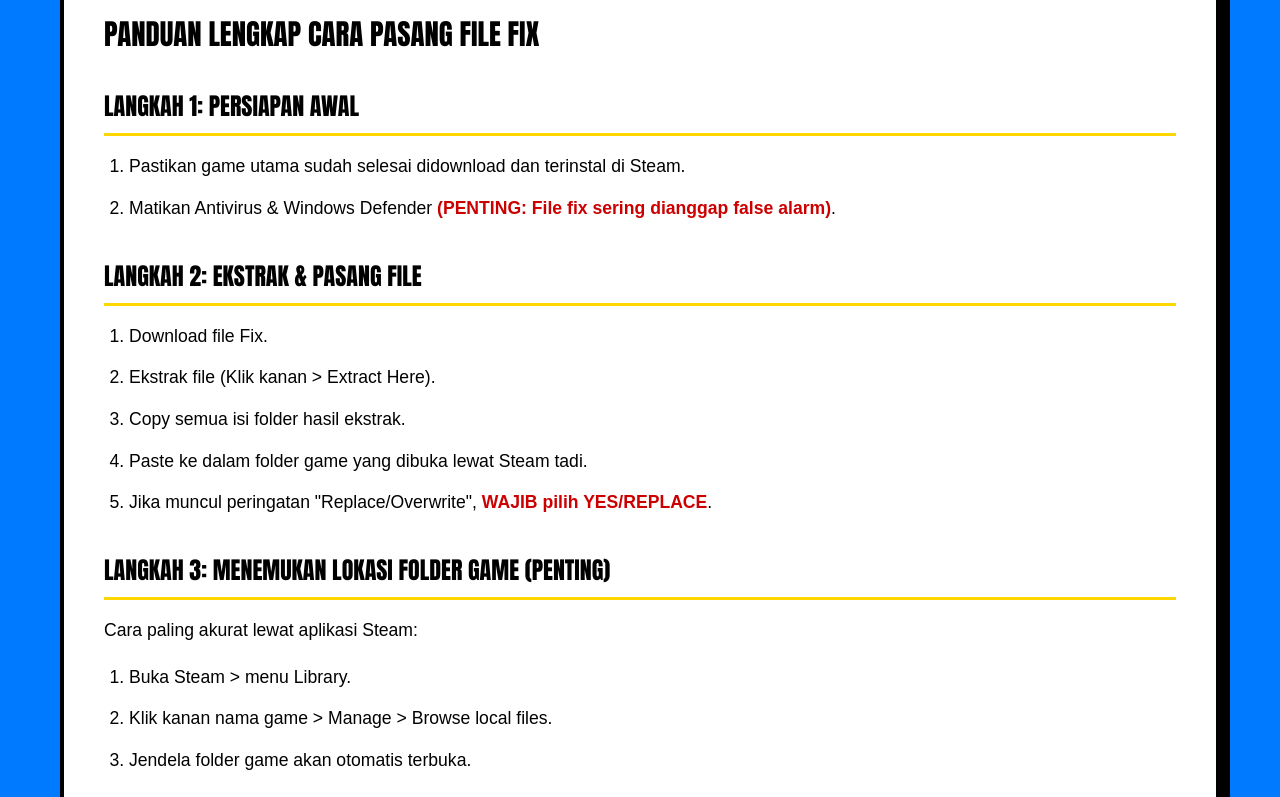
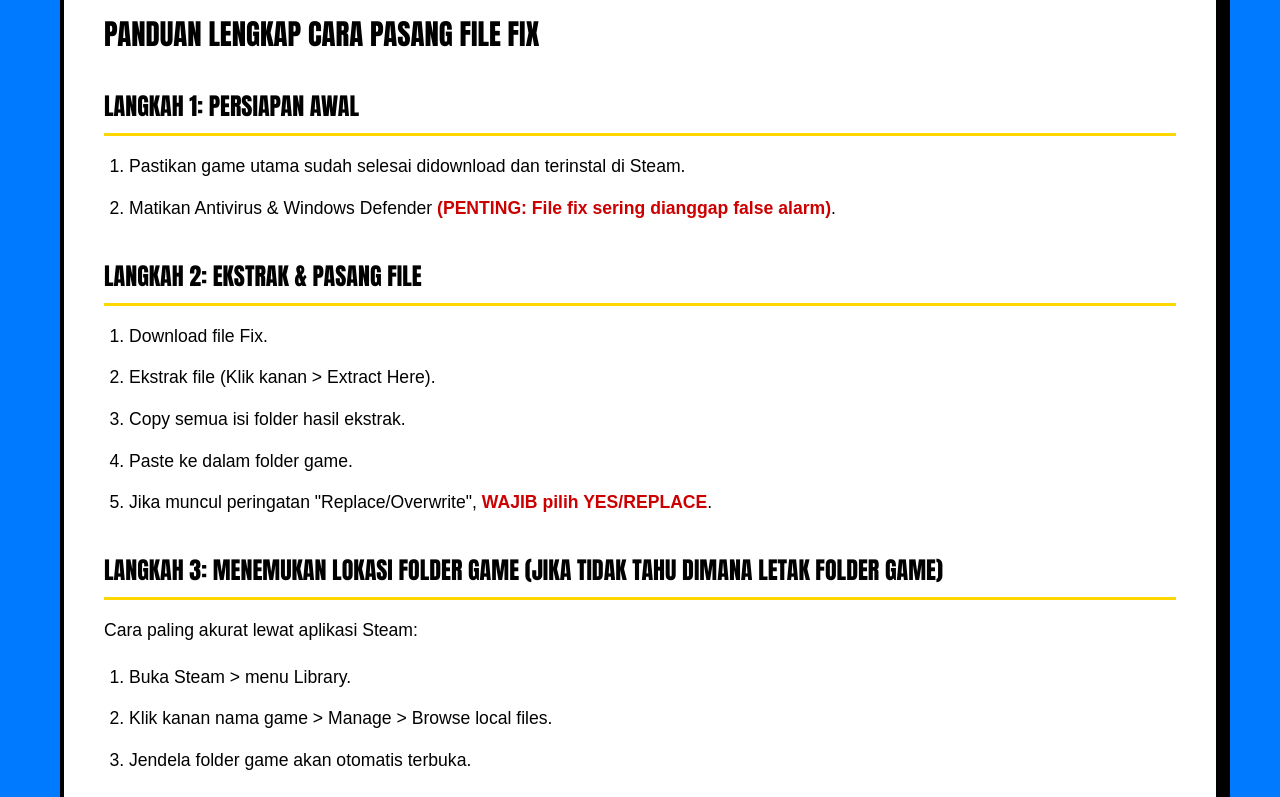
Before and after one commit to dikiaaananda/PANDUAN-KYZUGAMES, a plain HTML site: page tutorial-fix.html in a window 1280 px wide. Shown: the part 401-1198 px from the top of the page. Drawn offline with Linux system fonts and the light colour scheme.

Commit message:
Update tutorial-fix.html

```diff
--- a/tutorial-fix.html
+++ b/tutorial-fix.html
@@ -130,13 +130,13 @@
                     <li style="margin-bottom: 10px;">Download file Fix.</li>
                     <li style="margin-bottom: 10px;">Ekstrak file (Klik kanan &gt; Extract Here).</li>
                     <li style="margin-bottom: 10px;">Copy semua isi folder hasil ekstrak.</li>
-                    <li style="margin-bottom: 10px;">Paste ke dalam folder game yang dibuka lewat Steam tadi.</li>
+                    <li style="margin-bottom: 10px;">Paste ke dalam folder game.</li>
                     <li>Jika muncul peringatan "Replace/Overwrite", <strong style="color: #c00;">WAJIB pilih YES/REPLACE</strong>.</li>
                 </ol>
             </div>
 
             <div class="langkah" style="margin-bottom: 30px;">
-                <h3 class="text-bold" style="font-size: 1.5rem; color: #000000; margin-bottom: 15px; border-bottom: 3px solid #ffd700; padding-bottom: 5px;">Langkah 3: Menemukan Lokasi Folder Game (PENTING)</h3>
+                <h3 class="text-bold" style="font-size: 1.5rem; color: #000000; margin-bottom: 15px; border-bottom: 3px solid #ffd700; padding-bottom: 5px;">Langkah 3: Menemukan Lokasi Folder Game (Jika tidak tahu dimana letak folder game)</h3>
                 <p style="margin-bottom: 15px;">Cara paling akurat lewat aplikasi Steam:</p>
                 <ol style="padding-left: 25px; list-style: decimal;">
                     <li style="margin-bottom: 10px;">Buka Steam &gt; menu Library.</li>
```
